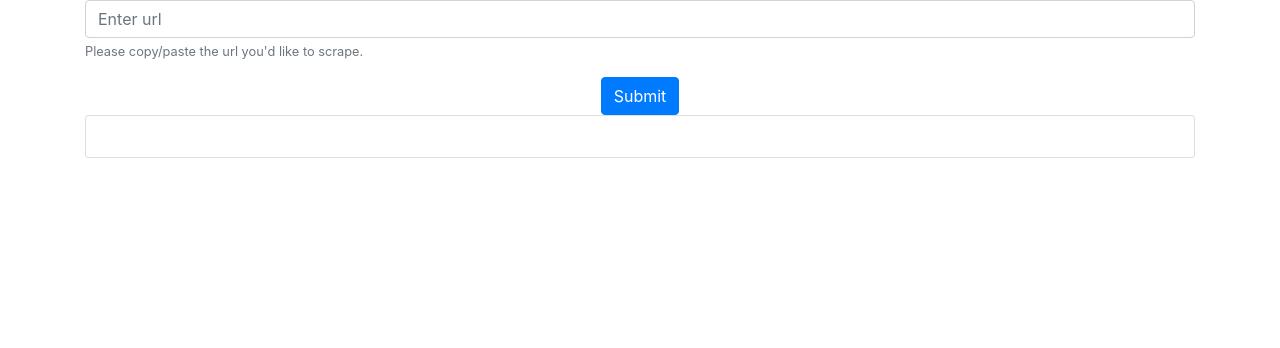
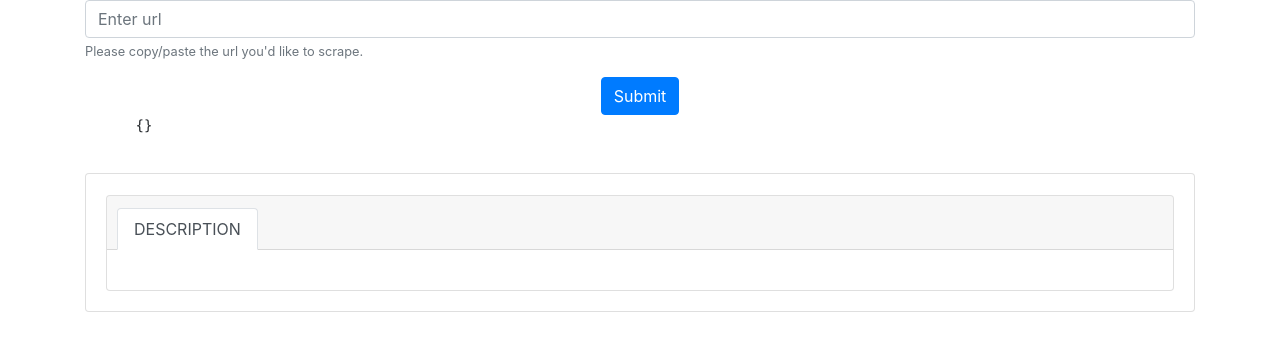
Before and after one commit to redpolarbear/scrape-frontend, a Nuxt app: page / in a window 1280 px wide. Shown: the top 348 px of the page. Built offline with nearby package versions, Linux system fonts and the light colour scheme.

Commit message:
info update

```diff
--- a/pages/index.vue
+++ b/pages/index.vue
@@ -16,19 +16,31 @@
         <b-button type="submit" variant="primary">Submit</b-button>
       </b-row>
     </b-form>
-    <!-- <code>
+    <pre>
       {{ item }}
-    </code> -->
+    </pre>
     <b-card>
       <b-row align-h="between">
         <b-col>{{ item.name }}</b-col>
       </b-row>
-      <b-row class="text-center">
+      <b-row fluid class="text-center">
         <b-col align-self="center" v-for="(img, index) in item.imgs" :key="index">
-          <b-img thumbnail :src="img" style="max-height:122px;"/>
+          <b-img thumbnail fluid :src="img" style="max-width: 128px; max-height: 128px;"/>
         </b-col>
       </b-row>
-      <div v-html="item.desc"></div>
+      <b-card v-for="(sku, indx) in item.skus" :key="indx">
+        <b-media>
+          <b-img slot="aside" :src="sku.colorImg" width="64" alt="placeholder" />
+          <h5 class="mt-0">{{ sku.colorName }}</h5>
+        </b-media>
+      </b-card>
+      <b-card no-body>
+        <b-tabs card>
+          <b-tab title="DESCRIPTION" active>
+            <div v-html="item.desc"></div>
+          </b-tab>
+        </b-tabs>
+      </b-card>
     </b-card>
 
   </b-container>
```
